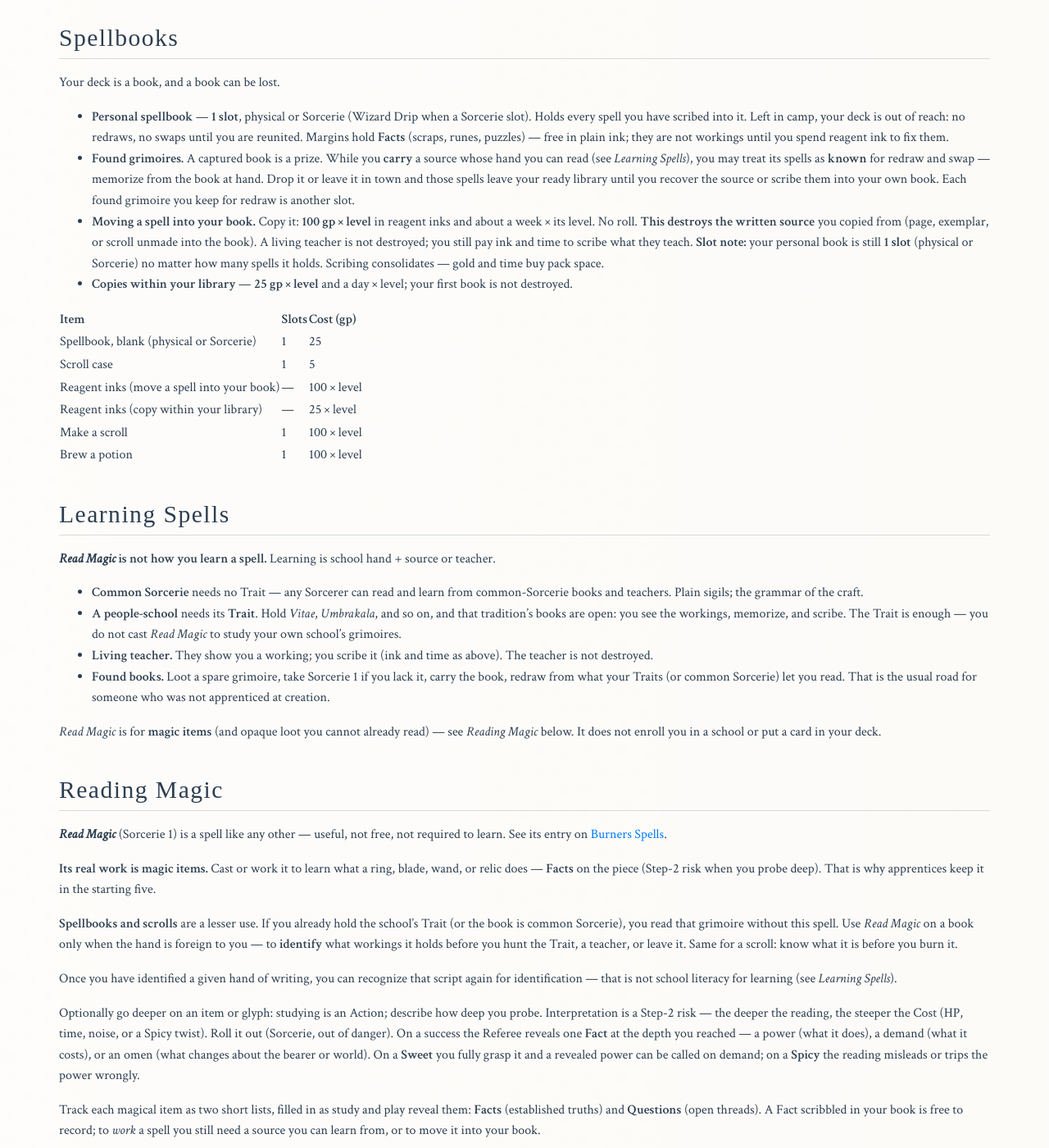
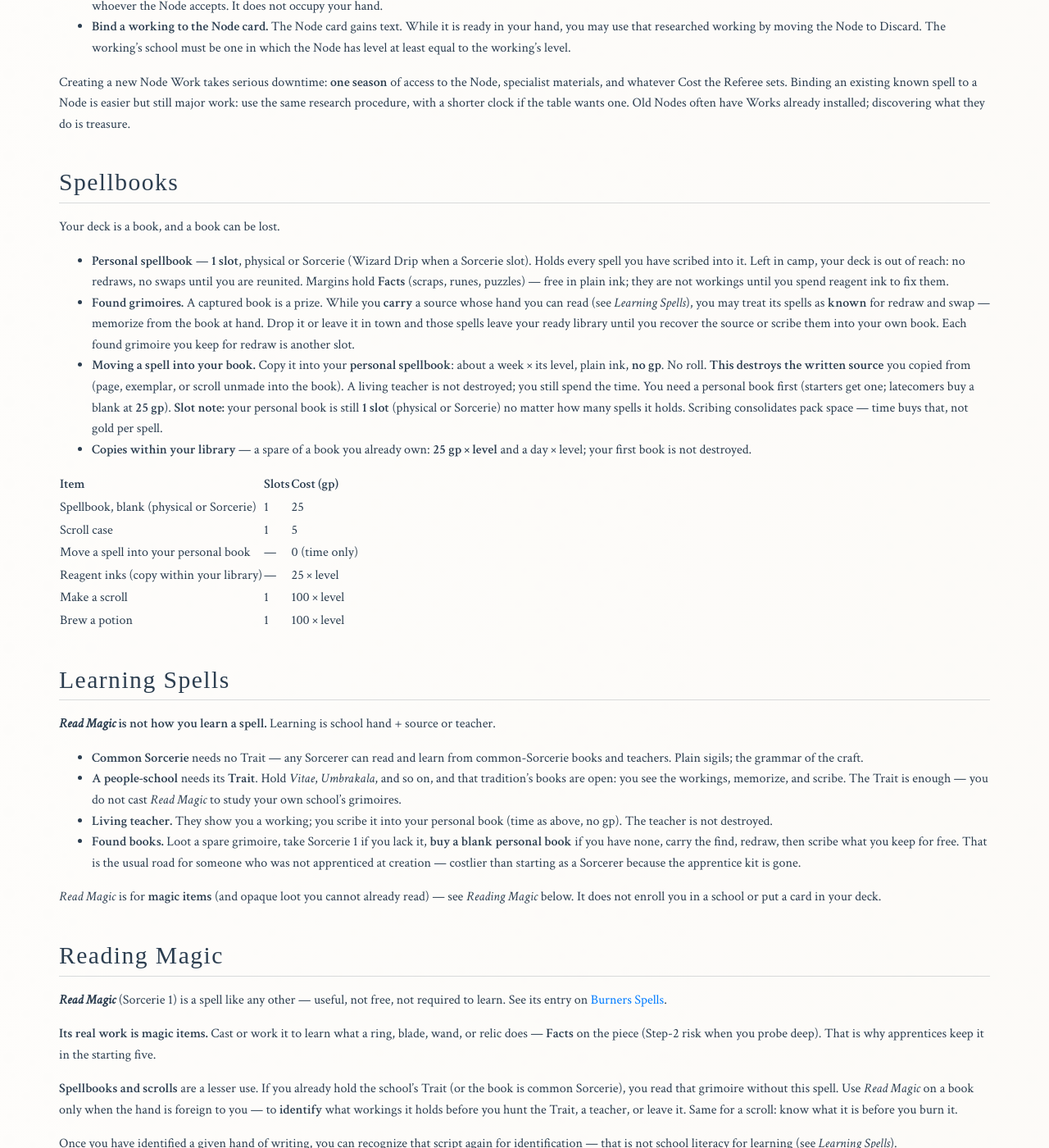
Before and after one commit to paulabrams/burners, a Jekyll site: the page built from markdown/burners-sorcerie.md, in a window 1280 px wide and 1400 px high, scrolled down 6921 px. Shown: the whole window at 82% size. Built offline with Jekyll 4.4.1, drawn with Linux system fonts in a browser that asks for light colours; some web fonts are replaced; some of the changed text lies outside the part shown.

Commit message:
Publish local draft: latecomer book buy; free scribe into personal book.
Co-authored-by: Cursor <cursoragent@cursor.com>

```diff
--- a/markdown/burners-sorcerie.md
+++ b/markdown/burners-sorcerie.md
@@ -121,13 +121,24 @@ magic.
 
 When you first reach **Sorcerie 1** in play, you gain the title — you may cast, declare
 **Sorcerie slots**, and Ward. You do **not** gain the apprentice kit: no free book, no free
-drip, no five starting spells. Shop a blank spellbook (25 gp) and costume drip (100 gp
-each) if you want the kit; spells are not for sale.
+drip, no five starting spells. **You must buy a personal spellbook** (blank, **25 gp**) if
+you want a deck of your own. Costume drip is **100 gp** apiece in town if you want it.
+Spells are not for sale.
 
-Your hand starts **empty**. Spells come from **finds, teachers, and grimoires you carry** —
-the classic path is looting spare books in a delve and studying them once you are a
-Sorcerer. ***Read Magic* is not required to learn** (see *Learning Spells*). The Referee
-should put a path to a first working in reach soon after the title turns on.
+That is why waiting to take Sorcerie costs more than starting as a Sorcerer: the apprentice
+walks in with book, drip, and five ready spells; you pay for the blank book and hunt every
+working.
+
+Your hand starts **empty**. Grow the book the same way any Sorcerer does:
+
+1. **Find** a grimoire (or a teacher) whose hand you can read (*Learning Spells*).
+2. **Carry** it to redraw and cast from those pages.
+3. **Scribe** what you mean to keep into your personal book — **no gp per spell**, only
+   downtime (see *Spellbooks*). The written source page is still destroyed when you copy
+   it in.
+
+***Read Magic* is not required to learn.** The Referee should put a path to a first
+working in reach soon after the title turns on.
 
 ## Sorcerie Slots
 
@@ -294,8 +305,9 @@ each; it may ride in a **physical or Sorcerie** slot.
   school's Trait (or Canting). A Veteran cannot wake one. *Read Magic* identifies it before
   you spend it.
 - **Scribing** (downtime): **100 gp × the spell's level** in reagents, from any spell you
-  hold in a readable source — same gold as moving a spell into your book. You may unmake a
-  scroll into your book (same cost and time); the scroll is destroyed without being cast.
+  hold in a readable source — making a scroll is gold work; moving the same spell into
+  your personal book is time only (see *Spellbooks*). You may unmake a
+  scroll into your book (time only; the scroll is destroyed without being cast).
 
 | Spell level on scroll | Cost to scribe (gp) |
 | --- | --- |
@@ -414,20 +426,21 @@ Your deck is a book, and a book can be lost.
   and swap — memorize from the book at hand. Drop it or leave it in town and those spells
   leave your ready library until you recover the source or scribe them into your own book.
   Each found grimoire you keep for redraw is another slot.
-- **Moving a spell into your book.** Copy it: **100 gp × level** in reagent inks and about
-  a week × its level. No roll. **This destroys the written source** you copied from (page,
-  exemplar, or scroll unmade into the book). A living teacher is not destroyed; you still
-  pay ink and time to scribe what they teach. **Slot note:** your personal book is still
+- **Moving a spell into your book.** Copy it into your **personal spellbook**: about a
+  week × its level, plain ink, **no gp**. No roll. **This destroys the written source**
+  you copied from (page, exemplar, or scroll unmade into the book). A living teacher is
+  not destroyed; you still spend the time. You need a personal book first (starters get
+  one; latecomers buy a blank at **25 gp**). **Slot note:** your personal book is still
   **1 slot** (physical or Sorcerie) no matter how many spells it holds. Scribing
-  consolidates — gold and time buy pack space.
-- **Copies within your library** — **25 gp × level** and a day × level; your first book is
-  not destroyed.
+  consolidates pack space — time buys that, not gold per spell.
+- **Copies within your library** — a spare of a book you already own: **25 gp × level**
+  and a day × level; your first book is not destroyed.
 
 | Item | Slots | Cost (gp) |
 | --- | --- | --- |
 | Spellbook, blank (physical or Sorcerie) | 1 | 25 |
 | Scroll case | 1 | 5 |
-| Reagent inks (move a spell into your book) | — | 100 × level |
+| Move a spell into your personal book | — | 0 (time only) |
 | Reagent inks (copy within your library) | — | 25 × level |
 | Make a scroll | 1 | 100 × level |
 | Brew a potion | 1 | 100 × level |
@@ -441,11 +454,12 @@ Your deck is a book, and a book can be lost.
 - **A people-school** needs its **Trait**. Hold *Vitae*, *Umbrakala*, and so on, and that
   tradition's books are open: you see the workings, memorize, and scribe. The Trait is
   enough — you do not cast *Read Magic* to study your own school's grimoires.
-- **Living teacher.** They show you a working; you scribe it (ink and time as above). The
-  teacher is not destroyed.
-- **Found books.** Loot a spare grimoire, take Sorcerie 1 if you lack it, carry the book,
-  redraw from what your Traits (or common Sorcerie) let you read. That is the usual road
-  for someone who was not apprenticed at creation.
+- **Living teacher.** They show you a working; you scribe it into your personal book (time
+  as above, no gp). The teacher is not destroyed.
+- **Found books.** Loot a spare grimoire, take Sorcerie 1 if you lack it, **buy a blank
+  personal book** if you have none, carry the find, redraw, then scribe what you keep for
+  free. That is the usual road for someone who was not apprenticed at creation — costlier
+  than starting as a Sorcerer because the apprentice kit is gone.
 
 *Read Magic* is for **magic items** (and opaque loot you cannot already read) — see
 *Reading Magic* below. It does not enroll you in a school or put a card in your deck.
```
Also changed, not shown: markdown/burners-adventure-game.md (+3 -3 lines).
